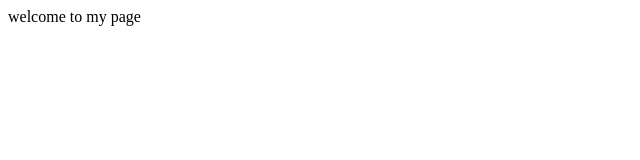
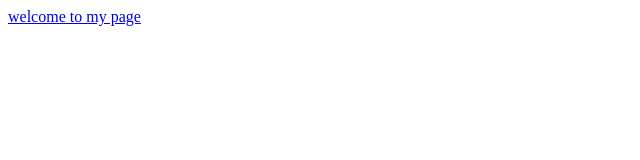
Before and after one commit to zqwang0929/myname1, a plain HTML site: page index.html in a window 1280 px wide. Shown: the whole page, without its empty margins (0-640 px from the left). Drawn offline with Linux system fonts and the light colour scheme.

Commit message:
modify link2

```diff
--- a/index.html
+++ b/index.html
@@ -1,5 +1,5 @@
 <html>
 <body>
-<a herf="zhiqiang.space">welcome to my page</a>
+<a href="zhiqiang.space">welcome to my page</a>
 </body>
 </html>
```
